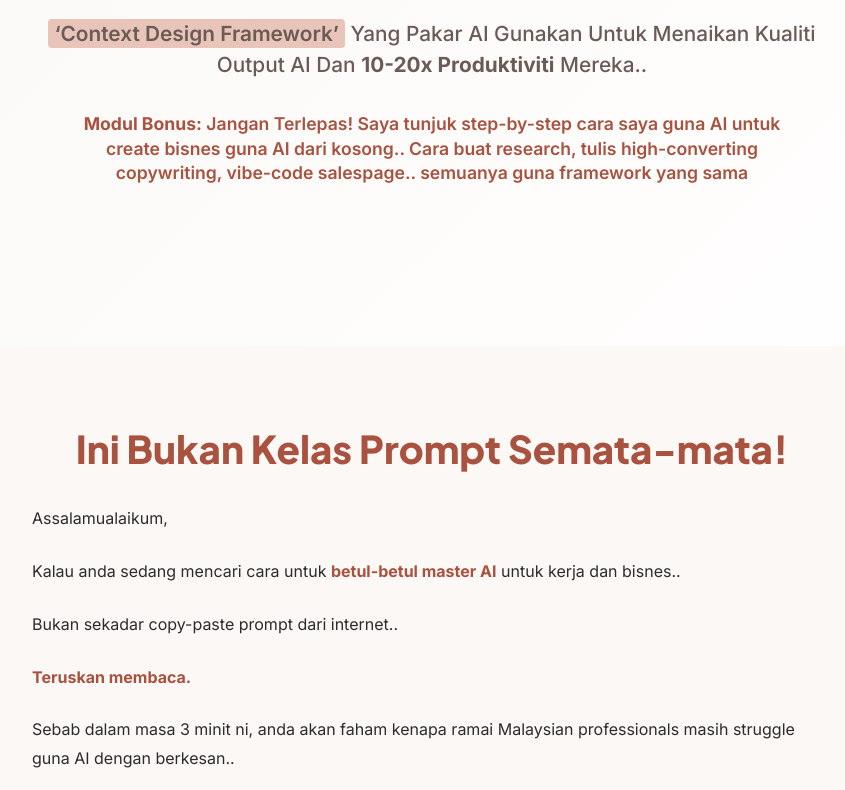
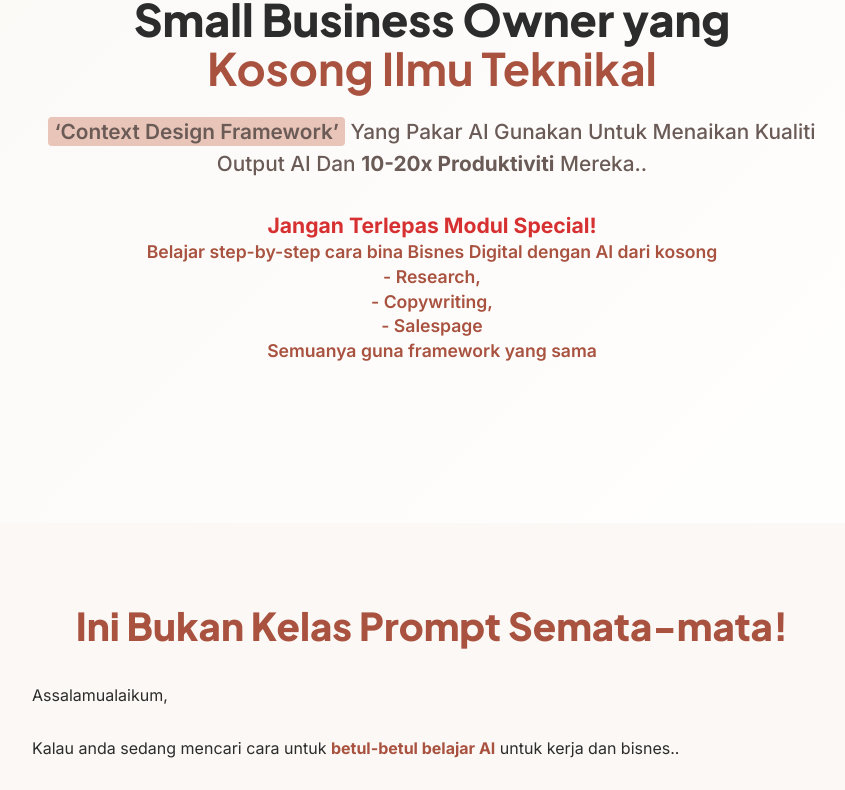
Before and after one commit to luqtech-official/kelasGPT, a Next.js app: page / in a window 1280 px wide. Shown: the part 250-1040 px from the top of the page, without its empty margins (208-1053 px from the left). Built offline with nearby package versions, Linux system fonts and the light colour scheme; no server answers.

Commit message:
Copy edit

```diff
--- a/pages/index.js
+++ b/pages/index.js
@@ -82,13 +82,13 @@ export default function Home({ productSettings }) {
         <section className={`${styles.section} ${styles.hero}`}>
           <div className="container">
             <h1 className={styles.heroTitle}>
-              Satu-satunya Kelas &lsquo;Deep Dive&rsquo; AI Untuk Professional dan Small Business Owner yang <span className={styles.emphasis}>Kosong Ilmu Teknikal</span>
+              Satu-satunya<br />Kelas &lsquo;Deep Dive&rsquo; AI<br />Untuk Professional dan<br />Small Business Owner yang<br /><span className={styles.emphasis}>Kosong Ilmu Teknikal</span>
             </h1>
             <p className={styles.heroSubtitle}>
               <span className={styles.highlight}>&lsquo;Context Design Framework&rsquo;</span> Yang Pakar AI Gunakan Untuk Menaikan Kualiti Output AI Dan <strong>10-20x Produktiviti</strong> Mereka..
             </p>
             <p className={styles.heroSecondary}>
-              <strong>Modul Bonus:</strong> Jangan Terlepas! Saya tunjuk step-by-step cara saya guna AI untuk create bisnes guna AI dari kosong.. Cara buat research, tulis high-converting copywriting, vibe-code salespage.. semuanya guna framework yang sama
+              <span className={styles.urgentText}>Jangan Terlepas Modul Special!</span><br />Belajar step-by-step cara bina Bisnes Digital dengan AI dari kosong<br />- Research,<br />- Copywriting,<br />- Salespage<br />Semuanya guna framework yang sama
             </p>
           </div>
         </section>
@@ -100,13 +100,13 @@ export default function Home({ productSettings }) {
                 <div className={styles.salesContent}>
                     <p>Assalamualaikum,</p>
 
-                    <p>Kalau anda sedang mencari cara untuk <strong>betul-betul master AI</strong> untuk kerja dan bisnes..</p>
+                    <p>Kalau anda sedang mencari cara untuk <strong>betul-betul belajar AI</strong> untuk kerja dan bisnes..</p>
 
-                    <p>Bukan sekadar copy-paste prompt dari internet..</p>
+                    <p>Bukan sekadar copy-paste prompt over-hyped generic dari internet..</p>
 
                     <p><strong>Teruskan membaca.</strong></p>
 
-                    <p>Sebab dalam masa 3 minit ni, anda akan faham kenapa ramai Malaysian professionals masih struggle guna AI dengan berkesan..</p>
+                    <p>Sebab dalam masa 3 minit ni, anda akan faham kenapa ramai orang, termasuk Professionals.. masih struggle guna AI dengan berkesan..</p>
 
                     <p>Dan bagaimana <span className={styles.highlight}>Context Design Framework</span> yang saya akan ajar boleh transformasi cara anda bekerja sepenuhnya.</p>
 
@@ -165,14 +165,15 @@ export default function Home({ productSettings }) {
         <section className={`${styles.section} ${styles.authoritySection}`}>
           <div className="container">
             <div className={styles.sectionHeader}>
-              <h2>Sebelum Saya Tunjuk Cara Framework Berfungsi, Mungkin Saya Patut Perkenalkan Diri Saya Dulu</h2>
+              <h2>Sebelum saya dedahkan RAHSIA framework ni..</h2>
+              <p className={styles.sectionSubtitle}>Mungkin Saya Patut Perkenalkan Diri Saya Dulu..</p>
             </div>
             <div className={styles.authorProfile}>
               <div className={styles.authorImage}>
                 <Image src="https://res.cloudinary.com/dtvvaed5i/image/upload/v1753332746/Professional_Photo_mdtnaf.png" alt="Fareid - KelasGPT Instructor" width={300} height={300} style={{width: '100%', height: 'auto'}} />
               </div>
               <div className={styles.authorContent}>
-                <h3>Hi, Saya Fareid</h3>
+                <h3>Hi, Saya Fareid Zulkifli</h3>
                 <div className={styles.salesContent}>
                   <p>Kalau nama saya kedengaran familiar..</p>
 
@@ -180,7 +181,7 @@ export default function Home({ productSettings }) {
 
                   <p>Sebab sejak tahun 2020..</p>
 
-                  <p>saya pernah publish beberapa open-source financial indicator di <strong>TradingView</strong>, platform analisis kewangan global paling popular</p>
+                  <p>Saya pernah publish beberapa open-source financial indicator di <strong>TradingView</strong>, platform analisis kewangan global paling popular</p>
 
                   <p>Yang mana <span className={styles.emphasis}>dua hasil saya dipilih sebagai Editor&rsquo;s Pick</span> oleh platform itu sendiri,</p>
 
@@ -206,11 +207,13 @@ export default function Home({ productSettings }) {
 
               <p>Saya tak janjikan cara buat duit dengan AI..</p>
 
-              <p>Kalau itu yang anda cari, <strong>this class is not for u..</strong></p>
+              <p>Kalau itu yang anda cari..</p>
 
-              <p><strong>Tapi..</strong></p>
+              <p><strong>Mungkin ini bukan kelas yang sesuai..</strong></p>
 
-              <p>Kalau anda mahukan someone yang berpengalaman dalam industri..</p>
+              <p><strong>TETAPI..</strong></p>
+
+              <p>Kalau anda mahukan someone yang <span className={styles.highlight}>berpengalaman dalam industri..</span></p>
 
               <p>Tolong breakdown konsep cara AI &lsquo;berfikir&rsquo; yang kompleks menjadi lebih mudah difahami..</p>
 
--- a/styles/Home.module.css
+++ b/styles/Home.module.css
@@ -59,6 +59,22 @@
   max-width: 700px;
   margin: 0 auto;
   line-height: 1.6;
+}
+
+.sectionSubtitle {
+  font-size: 1.1rem;
+  font-weight: 400;
+  color: var(--text-secondary);
+  opacity: 0.8;
+  margin-top: 0.5rem;
+  margin-bottom: 0;
+  line-height: 1.4;
+}
+
+.urgentText {
+  color: var(--urgent-red);
+  font-weight: 700;
+  font-size: 1.2em;
 }
 
 
--- a/styles/globals.css
+++ b/styles/globals.css
@@ -14,6 +14,7 @@
   --text-primary: #2C2C2C;
   --text-secondary: #6B5B57;
   --success-green: #4A7C59;
+  --urgent-red: #d63031;
   --pure-white: #FFFFFF;
   --warm-gray: #F5F1EB;
 
```
